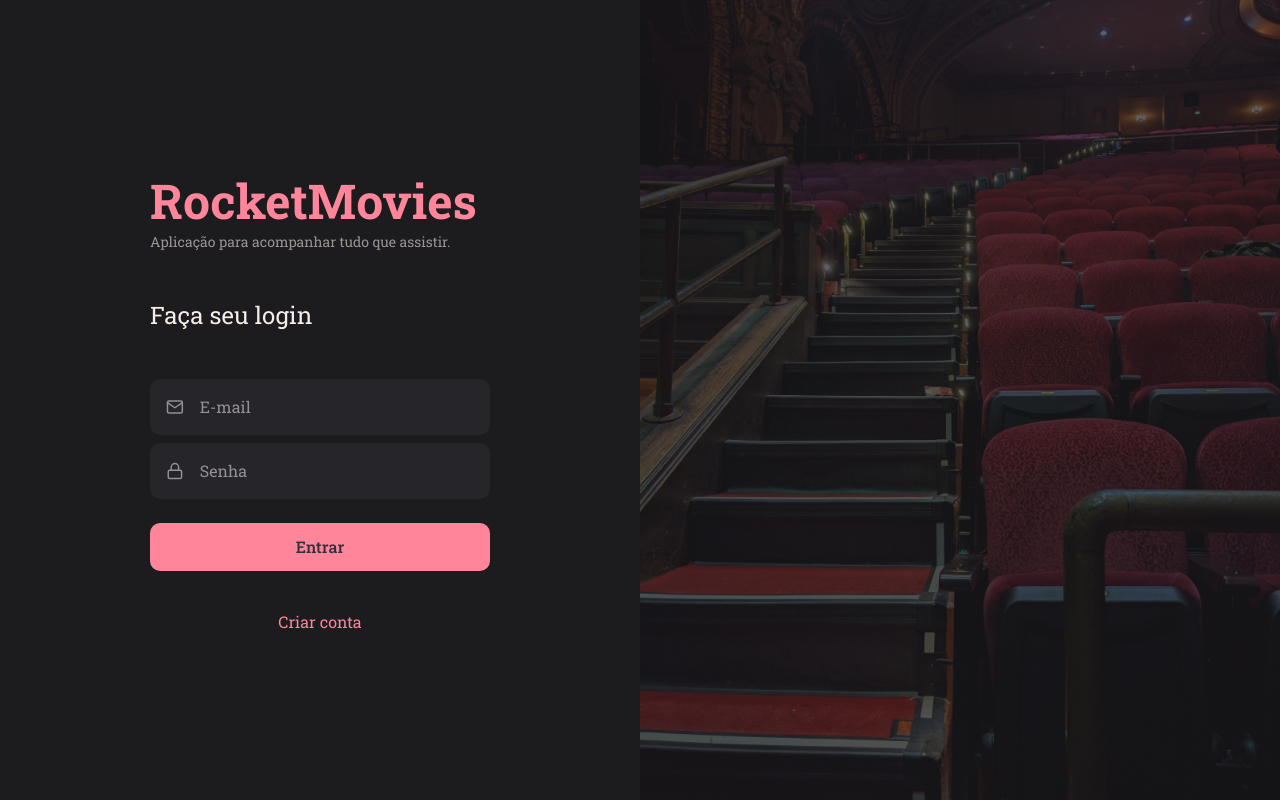
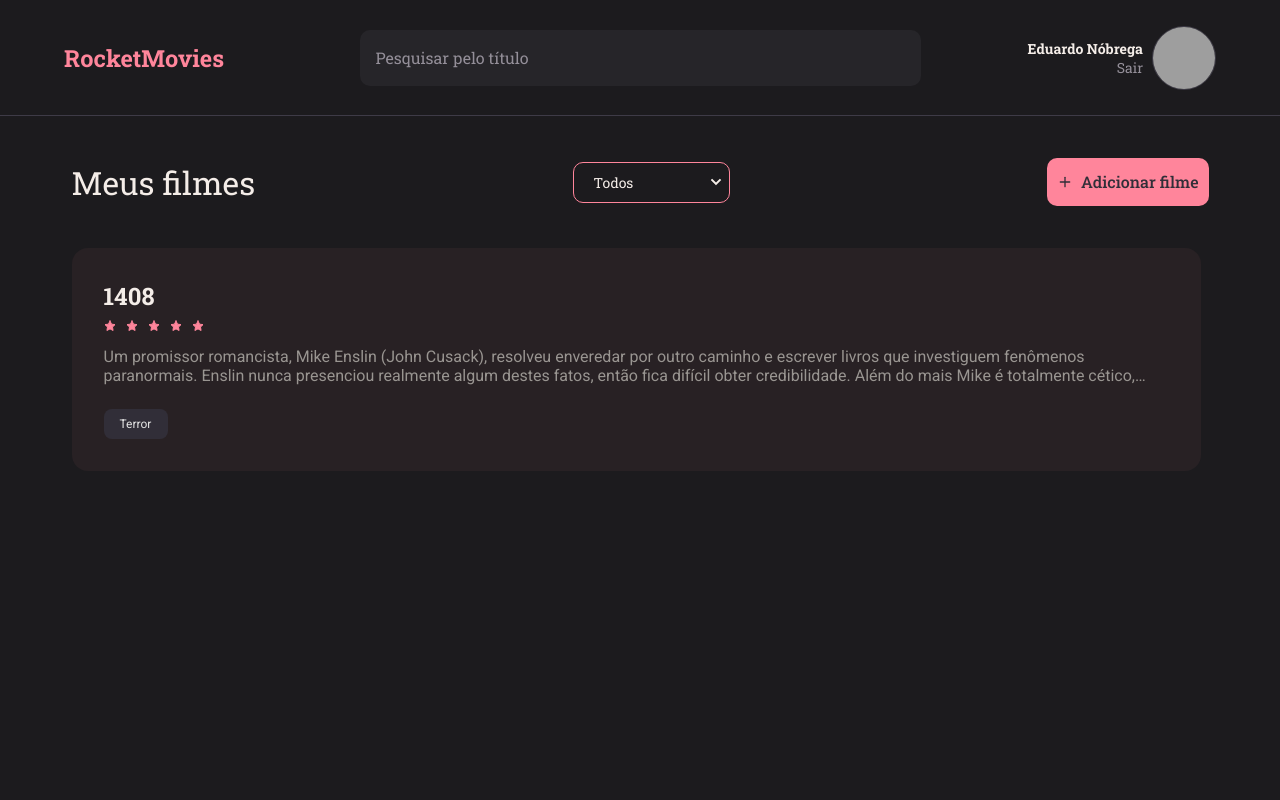
Before and after one commit to eduardonobrega/rocketmovies-frontend, a React (Vite) app: page / in a window 1280 px wide. Built offline with nearby package versions, Linux system fonts and the light colour scheme; grey boxes are pictures that could not be loaded.

Commit message:
navigate

```diff
--- a/src/components/Header/index.jsx
+++ b/src/components/Header/index.jsx
@@ -1,17 +1,28 @@
 import { Container, Profile } from './styles';
+import { Link, useNavigate } from 'react-router-dom';
 
 import { Input } from '../Input';
 
 export function Header({ ...props }) {
+  const navigate = useNavigate();
+
+  function handleProfile(element) {
+    if (element == 'Sair') {
+      navigate('/');
+    } else {
+      navigate('/profile');
+    }
+  }
+
   return (
     <Container>
-      <a href="#">
+      <Link to={-1}>
         <h1>RocketMovies</h1>
-      </a>
+      </Link>
 
       <Input type="search" placeholder="Pesquisar pelo título" {...props} />
 
-      <Profile>
+      <Profile onClick={(e) => handleProfile(e.target.textContent)}>
         <div>
           <p>Eduardo Nóbrega</p>
           <button>Sair</button>
--- a/src/pages/Details/index.jsx
+++ b/src/pages/Details/index.jsx
@@ -1,4 +1,6 @@
 import { FiArrowLeft, FiClock } from 'react-icons/fi';
+import { Link } from 'react-router-dom';
+
 
 import { Header } from '../../components/Header';
 import { ButtonText } from '../../components/ButtonText';
@@ -13,9 +15,9 @@ export function Details() {
       <Header readOnly />
 
       <div>
-        <a href="#">
+        <Link to={-1}>
           <ButtonText icon={FiArrowLeft} text="Voltar" />
-        </a>
+        </Link>
 
         <ButtonText text="Excluir Filme" />
       </div>
--- a/src/pages/Home/index.jsx
+++ b/src/pages/Home/index.jsx
@@ -1,4 +1,6 @@
 import { FiPlus } from 'react-icons/fi';
+import { Link } from 'react-router-dom';
+
 
 import { Header } from '../../components/Header';
 import { Button } from '../../components/Button';
@@ -19,10 +21,10 @@ export function Home() {
           <option value="Aventura">Aventura</option>
         </select>
 
-        <a to="/new">
+        <Link to="/new">
           <Button className="desktop" icon={FiPlus} title="Adicionar filme" />
           <Button className="mobile" icon={FiPlus} />
-        </a>
+        </Link>
       </div>
 
       <main>
--- a/src/pages/New/index.jsx
+++ b/src/pages/New/index.jsx
@@ -1,4 +1,6 @@
 import { FiArrowLeft } from 'react-icons/fi';
+import { Link } from 'react-router-dom';
+
 
 import { Header } from '../../components/Header';
 import { ButtonText } from '../../components/ButtonText';
@@ -15,9 +17,9 @@ export function New() {
     <Container>
       <Header readOnly />
 
-      <a>
+      <Link to={-1}>
         <ButtonText text="Voltar" icon={FiArrowLeft} />
-      </a>
+      </Link>
       <main>
         <Content>
           <h1>Novo filme</h1>
--- a/src/pages/Profile/index.jsx
+++ b/src/pages/Profile/index.jsx
@@ -1,4 +1,6 @@
 import { FiArrowLeft, FiUser, FiMail, FiLock, FiCamera } from 'react-icons/fi';
+import { Link } from 'react-router-dom';
+
 
 import { Container, Header, Form, Avatar } from './styles';
 
@@ -10,9 +12,9 @@ export function Profile() {
   return (
     <Container>
       <Header>
-        <a to={-1}>
+        <Link to={-1}>
           <ButtonText icon={FiArrowLeft} text="Voltar" />
-        </a>
+        </Link>
       </Header>
 
       <Form>
--- a/src/pages/SignIn/index.jsx
+++ b/src/pages/SignIn/index.jsx
@@ -1,3 +1,4 @@
+import { Link } from 'react-router-dom';
 import { FiMail, FiLock } from 'react-icons/fi';
 
 import { Input } from '../../components/Input';
@@ -21,9 +22,9 @@ export function SignIn() {
 
           <Button title="Entrar" />
 
-          <a to="/register">
+          <Link to="/register">
             <ButtonText type="button" text="Criar conta" />
-          </a>
+          </Link>
         </Form>
       </main>
 
--- a/src/pages/SignUp/index.jsx
+++ b/src/pages/SignUp/index.jsx
@@ -1,4 +1,6 @@
 import { FiMail, FiLock, FiUser, FiArrowLeft } from 'react-icons/fi';
+import { Link } from 'react-router-dom';
+
 
 import { Container, Background, Form } from './styles';
 
@@ -38,9 +40,9 @@ export function SignUp() {
 
           <Button title="Cadastrar"  />
 
-          <a to={-1}>
+          <Link to={-1}>
             <ButtonText text="Voltar para o login" icon={FiArrowLeft} />
-          </a>
+          </Link>
         </Form>
       </main>
     </Container>
--- a/src/routes/index.jsx
+++ b/src/routes/index.jsx
@@ -6,7 +6,7 @@ import { AppRoutes } from './app.routes';
 export function Routes() {
   return (
     <BrowserRouter>
-      <AuthRoutes />
+      <AppRoutes />
     </BrowserRouter>
   );
 }
```
